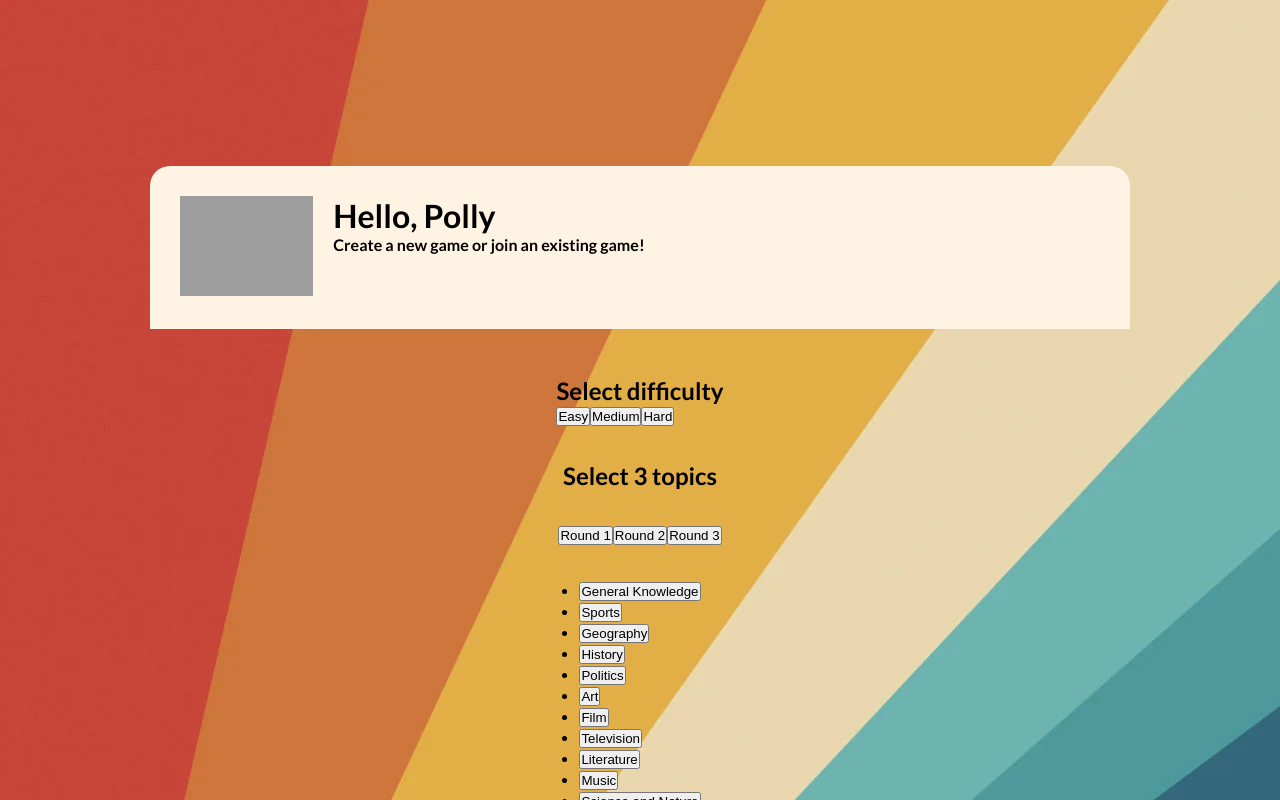
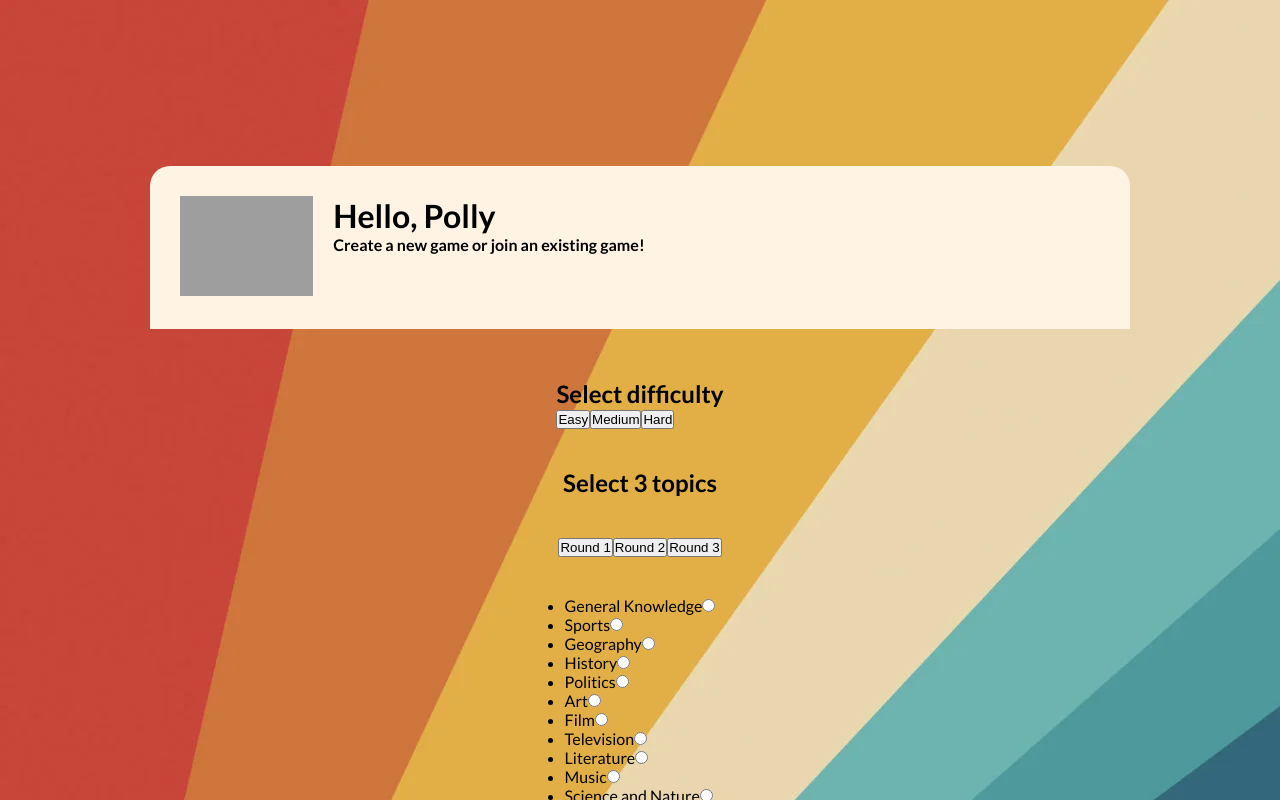
Before and after one commit to PollyFenne/Ye_olde_quiz_frontend, a React app: page /create in a window 1280 px wide. Shown: the top 800 px of the page. Built offline with nearby package versions, Linux system fonts and the light colour scheme; grey boxes are pictures that could not be loaded; some icons are missing.

Commit message:
Adding functionallity to topics

```diff
--- a/src/App.js
+++ b/src/App.js
@@ -5,7 +5,6 @@ import { Routes, Route } from "react-router-dom";
 import { useState } from "react";
 
 import { Home, CreatePage } from "./pages";
-import Login from "./components/Login.js";
 import LoginRegister from "./pages/LoginRegister";
 import useToken from "./components/useToken";
 
--- a/src/components/HighScoreCard/styles.css
+++ b/src/components/HighScoreCard/styles.css
@@ -1,3 +1,5 @@
+/* HighScoreCard styling */
+
 .high-score-card {
   width: 80%;
   background-color: var(--vintageyellow);
--- a/src/components/Topics/index.js
+++ b/src/components/Topics/index.js
@@ -5,59 +5,48 @@ const Topics = () => {
     <div>
       <ul>
         <li>
-          <button type="button" value="General Knowledge">
-            General Knowledge
-          </button>
+          <label htmlFor="knowledge" >General Knowledge</label>
+          <input type="radio" value="General-Knowledge" id="knowledge" name="topics"/>
         </li>
         <li>
-          <button type="button" value="Sports">
-            Sports
-          </button>
+          <label htmlFor="sports" >Sports</label>
+          <input type="radio" value="Sports" id="sports" name="topics"/>
         </li>
         <li>
-          <button type="button" value="Geography">
-            Geography
-          </button>
+          <label htmlFor="geography" >Geography</label>
+          <input type="radio" value="Geography" id="geography" name="topics"/>
         </li>
         <li>
-          <button type="button" value="History">
-            History
-          </button>
+          <label htmlFor="history" >History</label>
+          <input type="radio" value="History" id="history"name="topics"/>
         </li>
         <li>
-          <button type="button" value="Politics">
-            Politics
-          </button>
+          <label htmlFor="politics" >Politics</label>
+          <input type="radio" value="Politics" id="politics"name="topics"/>
         </li>
         <li>
-          <button type="button" value="Art">
-            Art
-          </button>
+          <label htmlFor="art" >Art</label>
+          <input type="radio" value="Art" id="art"name="topics"/>
         </li>
         <li>
-          <button type="button" value="Film">
-            Film
-          </button>
+          <label htmlFor="film" >Film</label>
+          <input type="radio" value="Film" id="film"name="topics"/>
         </li>
         <li>
-          <button type="button" value="Television">
-            Television
-          </button>
+          <label htmlFor="television" >Television</label>
+          <input type="radio" value="Television" id="television"name="topics"/>
         </li>
         <li>
-          <button type="button" value="Literature">
-            Literature
-          </button>
+          <label htmlFor="literature" >Literature</label>
+          <input type="radio" value="Literature" id="literature"name="topics"/>
         </li>
         <li>
-          <button type="button" value="Music">
-            Music
-          </button>
+          <label htmlFor="music" >Music</label>
+          <input type="radio" value="Music" id="music"name="topics"/>
         </li>
         <li>
-          <button type="button" value="Science and Nature">
-            Science and Nature
-          </button>
+          <label htmlFor="science-nature" >Science and Nature</label>
+          <input type="radio" value="Science-Nature" id="science-nature"name="topics"/>
         </li>
       </ul>
     </div>
--- a/src/pages/CreatePage/index.js
+++ b/src/pages/CreatePage/index.js
@@ -9,6 +9,8 @@ const CreatePage = () => {
   const [showRoundOne, setShowRoundOne] = useState(true);
   const [showRoundTwo, setShowRoundTwo] = useState(false);
   const [showRoundThree, setShowRoundThree] = useState(false);
+
+  const [roundOneTopic, setRoundOneTopic] = useState("");
 
   const handleRoundOneRedirect = () => {
     if (!showRoundOne) {
--- a/src/pages/LoginRegister/index.js
+++ b/src/pages/LoginRegister/index.js
@@ -4,7 +4,7 @@ import React from "react";
 import { useState } from "react";
 
 import "./styles.css";
-import Login from "../../components/Login.js";
+import Login from "../../components/Login/index.js";
 import Register from "../../components/Register";
 
 const LoginRegister = () => {
```
Also changed, not shown: src/components/Login/index.js (renamed from src/components/Login.js/index.js).
